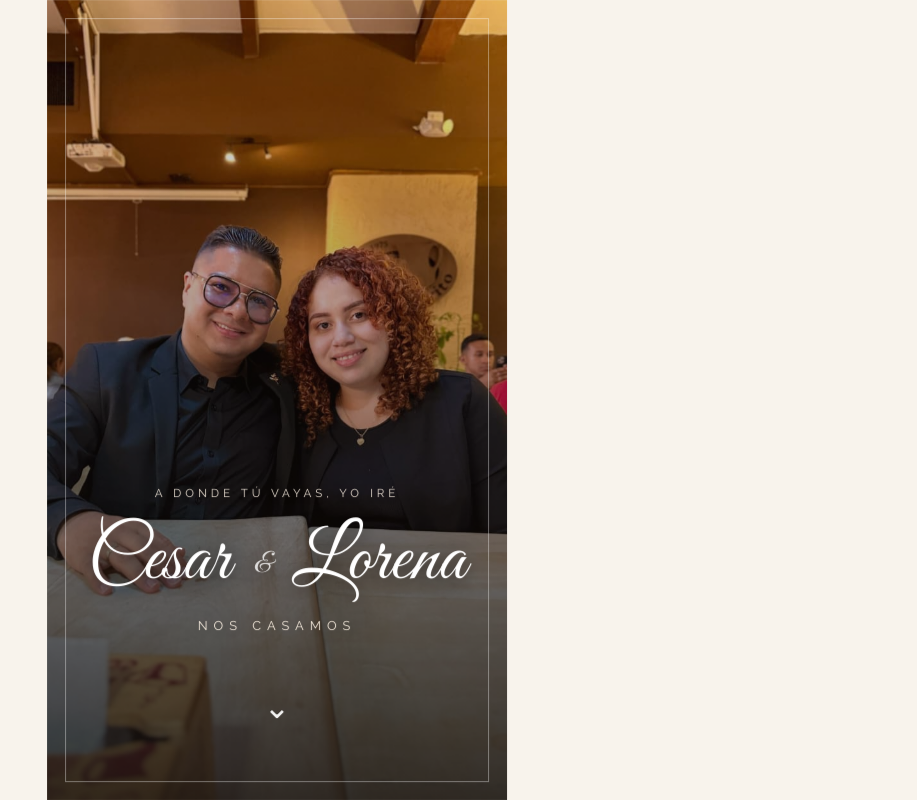
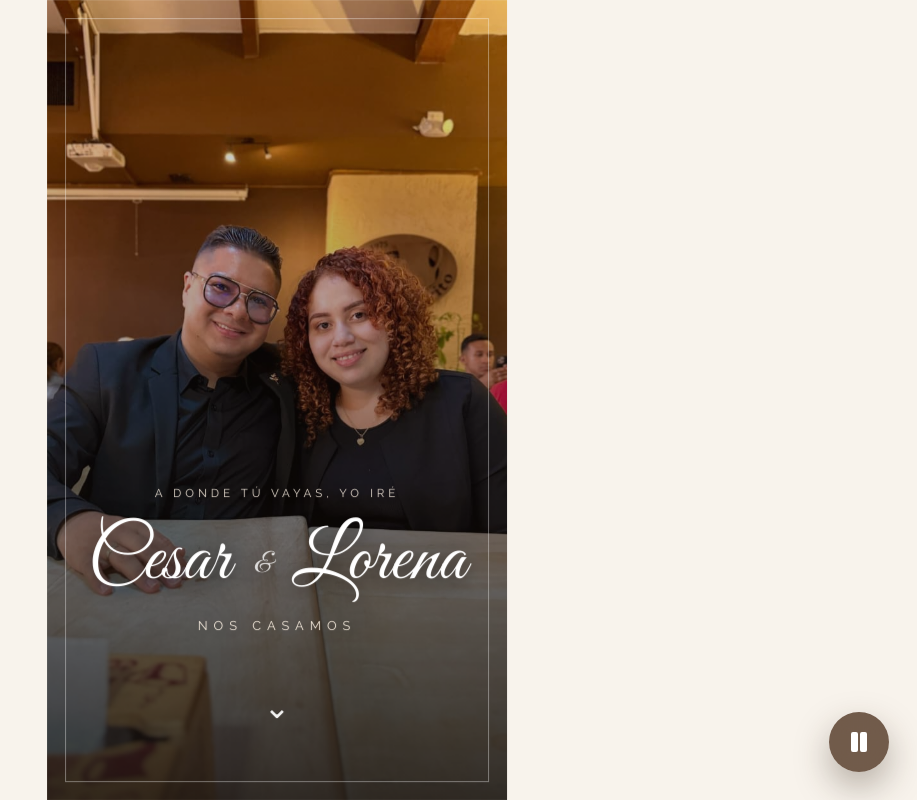
Before and after one commit to benjaminmaestre/invitacion-boda, a React (Vite) app: page / in a window 1280 px wide. Both pictures are taken after a click on the button "ABRIR INVITACIÓN". Shown: the top 800 px of the page, without its empty margins (363-1280 px from the left). Built offline with nearby package versions, Linux system fonts and the light colour scheme.

Commit message:
UI: Make music button floating with glassmorphism

```diff
--- a/src/App.tsx
+++ b/src/App.tsx
@@ -441,17 +441,20 @@ function App() {
         <p className="mt-[8px] font-script text-[2rem] sm:text-[2.4rem] text-white">Cesar & Lorena</p>
       </footer>
 
-      {/* MÚSICA BTN */}
+      </div>
+
+      {/* MÚSICA BTN FLOTANTE */}
       <audio ref={audioRef} loop src="/musica.mp3"></audio>
+      {estaAbierto && (
         <button
           onClick={toggleMusica}
-        className={`fixed right-[16px] sm:right-[22px] bottom-[16px] sm:bottom-[22px] w-[50px] sm:w-[56px] h-[50px] sm:h-[56px] rounded-full border-none text-white cursor-pointer shadow-[0_12px_26px_rgba(55,39,27,0.28)] z-[1000] outline-none touch-manipulation transition-all duration-200 hover:scale-105 hover:opacity-95 flex items-center justify-center ${reproduciendo ? 'bg-acento-oscuro' : 'bg-acento'}`}
+          className={`fixed right-[20px] sm:right-[28px] bottom-[20px] sm:bottom-[28px] w-[54px] sm:w-[60px] h-[54px] sm:h-[60px] rounded-full border-none text-white cursor-pointer shadow-[0_15px_35px_rgba(55,39,27,0.35)] z-[1000] outline-none touch-manipulation transition-all duration-500 hover:scale-110 hover:shadow-[0_20px_45px_rgba(55,39,27,0.45)] backdrop-blur-md flex items-center justify-center animate-in fade-in zoom-in duration-700 ${reproduciendo ? 'bg-[rgba(90,64,46,0.85)]' : 'bg-[rgba(125,92,67,0.85)]'}`}
           title="Música"
           aria-label="Reproducir música"
         >
-        {reproduciendo ? <Pause size={22} fill="currentColor" /> : <Music size={22} strokeWidth={2.5} />}
+          {reproduciendo ? <Pause size={24} fill="currentColor" /> : <Music size={24} strokeWidth={2.5} />}
         </button>
-      </div>
+      )}
     </>
   );
 }
--- a/src/index.css
+++ b/src/index.css
@@ -1,6 +1,11 @@
 @tailwind base;
 @tailwind components;
 @tailwind utilities;
+
+/*
+  Nota: Las advertencias amarillas en el IDE son normales en proyectos de Tailwind CSS
+  ya que se usan reglas especiales como @tailwind y @apply.
+*/
 
 @layer base {
   html {
```
Lines whose indentation alone changed are shown as unchanged.
